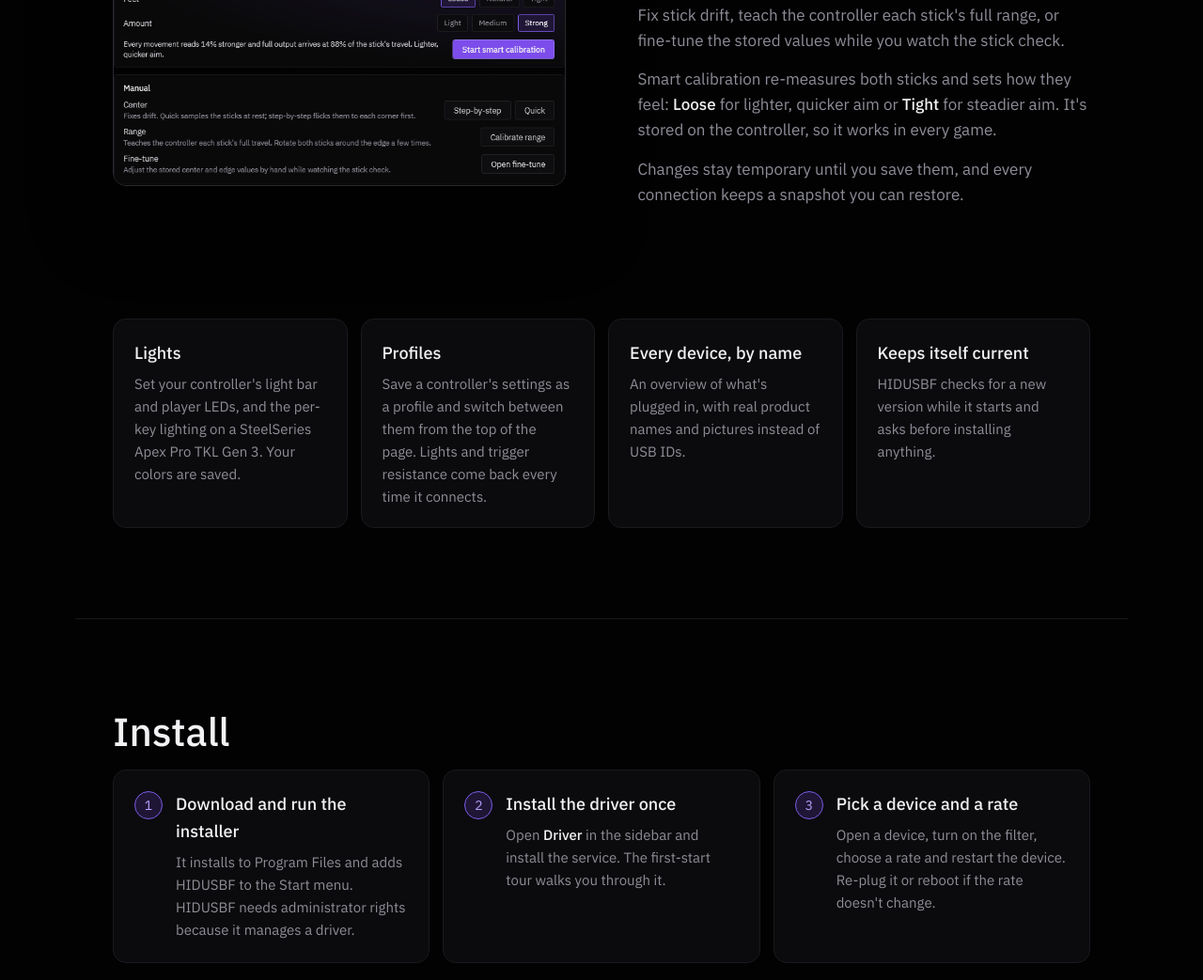
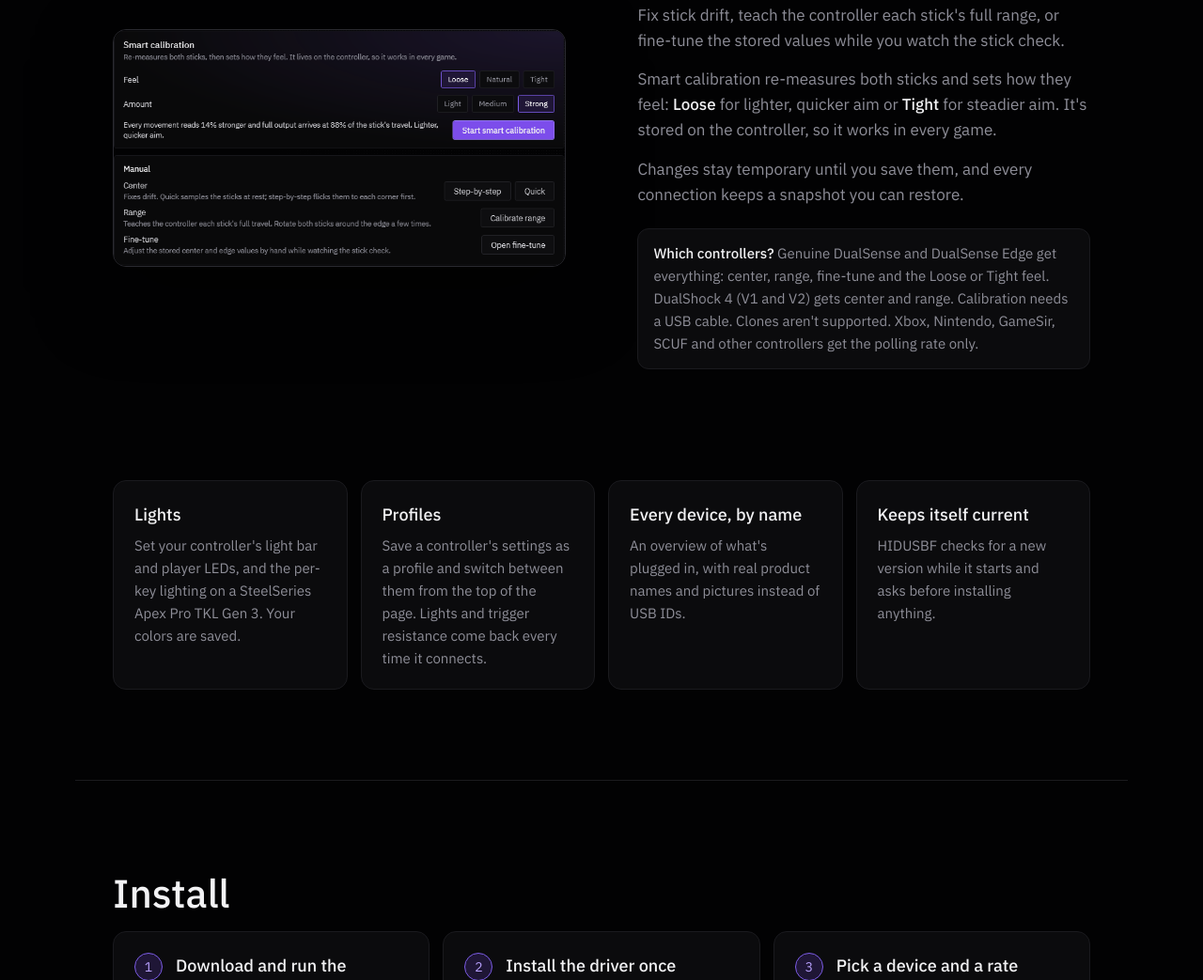
Before and after one commit to KazboXIII/HIDUSBF, a plain HTML site: page index.html in a window 1280 px wide. Shown: the part 2543-3586 px from the top of the page at 94% size. Drawn offline with Linux system fonts and the light colour scheme; no server answers.

Commit message:
Site: which controllers support calibration
Co-Authored-By: Claude Opus 5.5 <noreply@anthropic.com>

```diff
--- a/index.html
+++ b/index.html
@@ -62,6 +62,7 @@
         <p>Fix stick drift, teach the controller each stick's full range, or fine-tune the stored values while you watch the stick check.</p>
         <p>Smart calibration re-measures both sticks and sets how they feel: <span class="hl">Loose</span> for lighter, quicker aim or <span class="hl">Tight</span> for steadier aim. It's stored on the controller, so it works in every game.</p>
         <p>Changes stay temporary until you save them, and every connection keeps a snapshot you can restore.</p>
+        <p class="support"><span class="hl">Which controllers?</span> Genuine DualSense and DualSense Edge get everything: center, range, fine-tune and the Loose or Tight feel. DualShock 4 (V1 and V2) gets center and range. Calibration needs a USB cable. Clones aren't supported. Xbox, Nintendo, GameSir, SCUF and other controllers get the polling rate only.</p>
       </div>
       <img src="assets/smart-calibration.png" alt="Smart calibration set to Loose and Strong, above the manual center, range and fine-tune tools" width="703" height="368" loading="lazy">
     </article>
--- a/style.css
+++ b/style.css
@@ -61,6 +61,7 @@ section { max-width: 1120px; margin: 0 auto; padding: 0 clamp(20px, 5vw, 40px);
 .tag { margin: 0 0 8px; color: var(--accent-soft); font-size: 14px; }
 h2 { margin: 0 0 16px; color: var(--text); font-size: clamp(30px, 4vw, 42px); line-height: 1.15; }
 .feature p:not(.tag) { margin: 0 0 14px; color: var(--muted); }
+.feature p.support { margin-top: 22px; padding: 14px 16px; border-radius: 12px; border: 1px solid var(--line); background: var(--surface); font-size: 15px; }
 .grid { display: grid; grid-template-columns: repeat(auto-fit, minmax(240px, 1fr)); gap: 14px; padding: 8px 0 clamp(56px, 8vw, 96px); }
 .card { padding: 22px 22px 20px; border-radius: 14px; border: 1px solid var(--line); background: var(--surface); transition: border-color .2s, transform .2s; }
 .card:hover { border-color: var(--line-hi); transform: translateY(-2px); }
```
